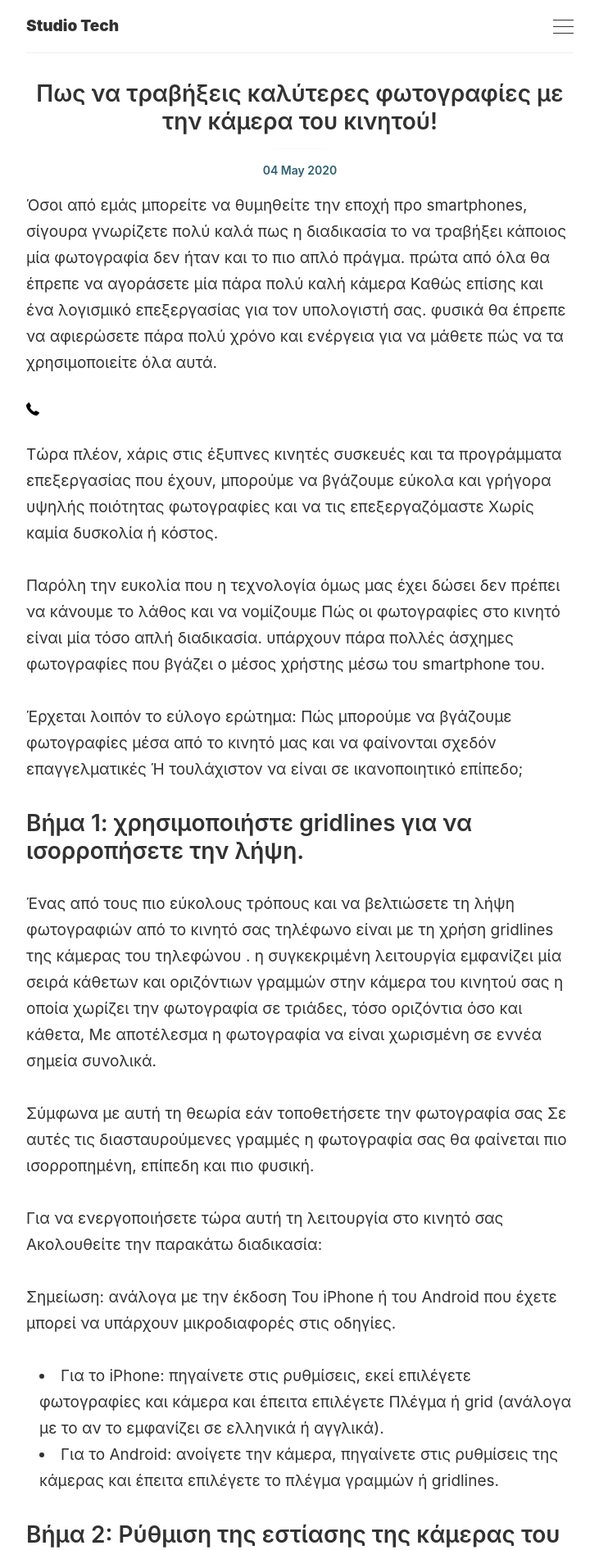
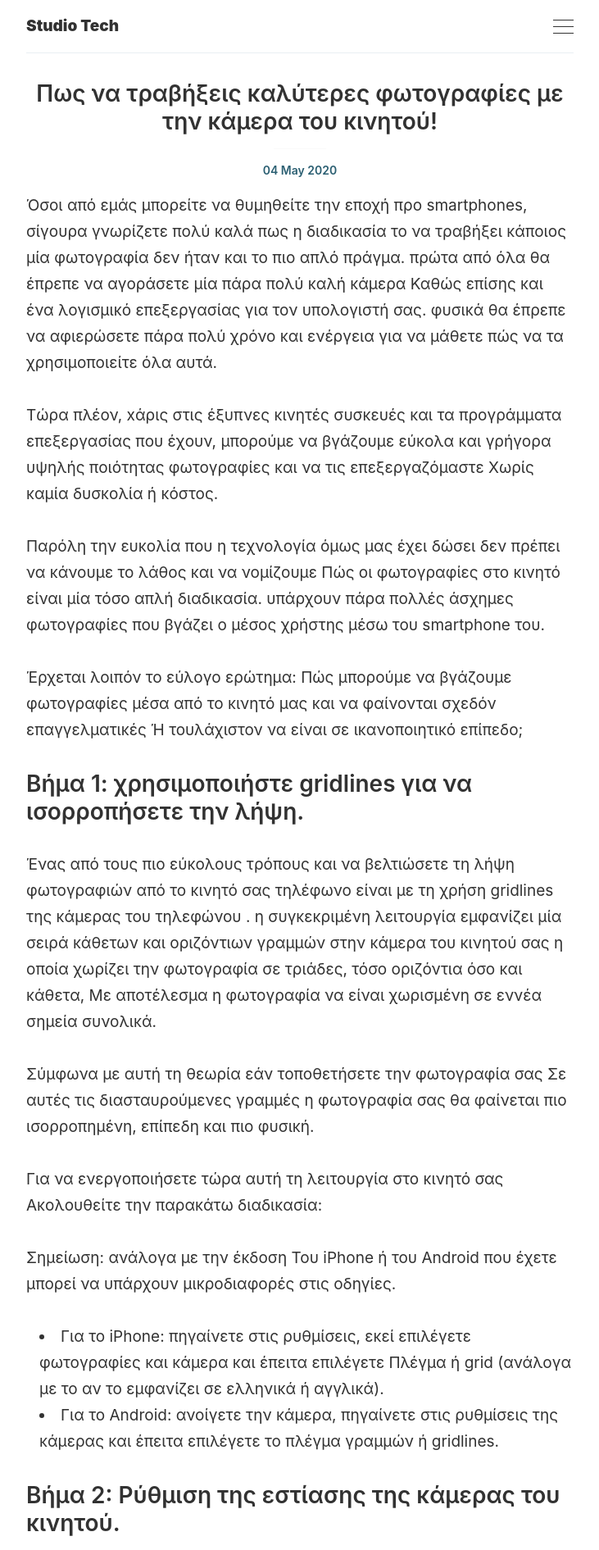
Before and after one commit to alexitsios/site, a Jekyll site: the page built from _posts/2020-05-04-pos-na-trabikseis-kaluteres-photographies-me-tin-kamera-tou-kinitou.markdown, in a window 1280 px wide. Shown: the top 1891 px of the page at 82% size, without its empty margins (274-1005 px from the left). Built offline with Jekyll 4.4.1, drawn with Linux system fonts in a browser that asks for light colours; comment, search, counter and statistics services are not loaded.

Commit message:
Updated Pos Na Trabikseis Kaluteres Photographies Me Tin Kamera Tou Kinitou

```diff
--- a/_posts/2020-05-04-pos-na-trabikseis-kaluteres-photographies-me-tin-kamera-tou-kinitou.markdown
+++ b/_posts/2020-05-04-pos-na-trabikseis-kaluteres-photographies-me-tin-kamera-tou-kinitou.markdown
@@ -7,7 +7,6 @@ layout: post
 
 Όσοι από εμάς μπορείτε να θυμηθείτε την εποχή προ smartphones, σίγουρα  γνωρίζετε πολύ καλά πως η διαδικασία το να τραβήξει κάποιος μία φωτογραφία δεν ήταν και το πιο απλό πράγμα.  πρώτα από όλα θα έπρεπε να αγοράσετε μία πάρα πολύ καλή κάμερα Καθώς επίσης και ένα λογισμικό επεξεργασίας για τον υπολογιστή σας.  φυσικά θα έπρεπε να αφιερώσετε πάρα πολύ χρόνο και ενέργεια για να μάθετε πώς να τα χρησιμοποιείτε όλα αυτά.
 
-![phone-receiver.png](/site/uploads/phone-receiver.png)
 
 Tώρα πλέον,  xάρις στις έξυπνες κινητές συσκευές και τα προγράμματα επεξεργασίας που έχουν,  μπορούμε να βγάζουμε εύκολα και γρήγορα υψηλής ποιότητας φωτογραφίες και να τις επεξεργαζόμαστε Χωρίς καμία δυσκολία ή κόστος.
 
```
